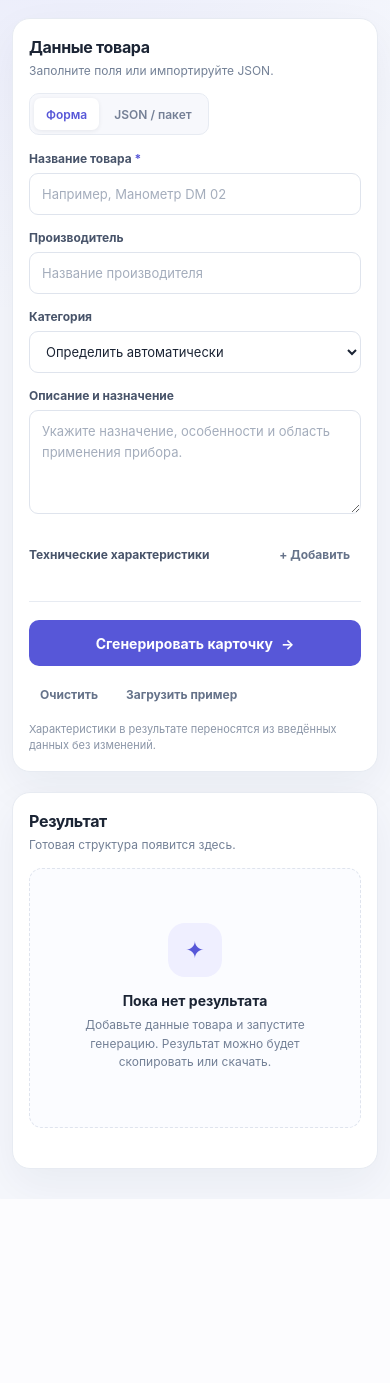
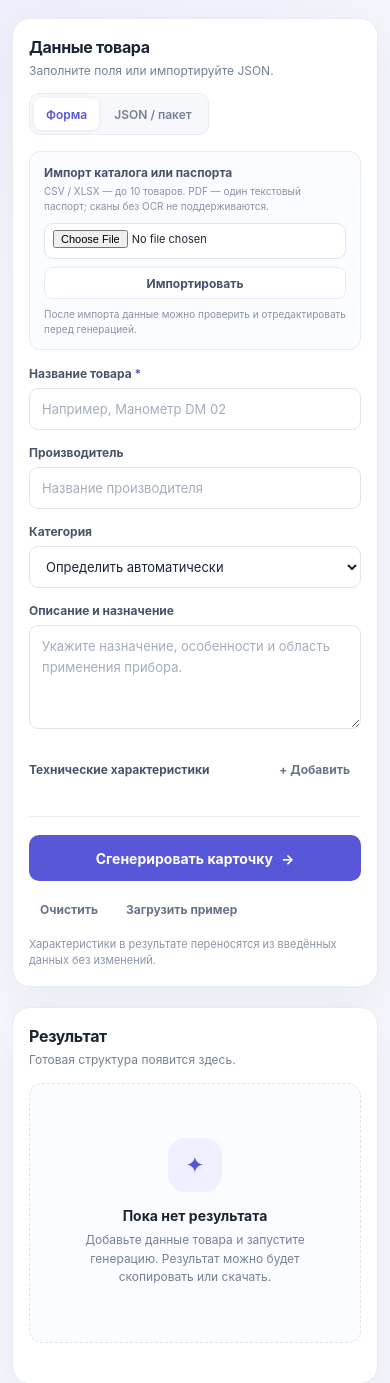
Before and after one commit to S1nuso1d/test, a FastAPI app: page / in a window 390 px wide. Shown: the part 130-1513 px from the top of the page. Before the commit the page ends 1319 px from the top, so only its background shows below. Run offline with FastAPI, Linux system fonts and the light colour scheme; some libraries are stand-ins or nearby versions.

Commit message:
feat: add catalogue and PDF import controls to UI

```diff
--- a/app/templates/index.html
+++ b/app/templates/index.html
@@ -162,6 +162,16 @@
     }
     .form-actions .left { display: flex; align-items: center; gap: 6px; flex-wrap: wrap; }
     .helper { margin: 12px 0 0; color: #8a95a7; font-size: 11px; line-height: 1.45; }
+.import-panel {
+      margin: 0 23px 18px; padding: 13px 14px; border: 1px solid var(--line);
+      border-radius: 11px; background: #fbfcff;
+    }
+    .import-copy { display: grid; gap: 4px; margin-bottom: 10px; }
+    .import-copy strong { font-size: 12px; color: #46536a; }
+    .import-copy span, .import-status { color: #8792a4; font-size: 10px; line-height: 1.45; }
+    .import-controls { display: grid; grid-template-columns: minmax(0,1fr) auto; gap: 8px; align-items: center; }
+    .import-controls .control { min-width: 0; min-height: 36px; padding: 6px 8px; font-size: 11px; }
+    .import-status { margin: 8px 0 0; }
     .json-mode textarea { min-height: 375px; font: 12px/1.55 "Cascadia Code", Consolas, monospace; }
     .json-hint {
       margin: 0 0 13px; padding: 10px 12px; border-radius: 9px;
@@ -298,6 +308,8 @@
       .panel-head { padding: 18px 16px 14px; }
       .panel-body, .result-body { padding: 0 16px 17px; }
       .tabs { margin: 0 16px 16px; }
+      .import-panel { margin: 0 16px 16px; }
+      .import-controls { grid-template-columns: 1fr; }
       .field-grid, .two-col { grid-template-columns: 1fr; }
       .field.full { grid-column: auto; }
       .spec-row { grid-template-columns: 1fr 1fr 30px; gap: 5px; }
@@ -364,6 +376,18 @@
         <div class="tabs" role="tablist" aria-label="Способ ввода">
           <button class="tab active" id="form-tab" type="button" role="tab" aria-selected="true" data-mode="form">Форма</button>
           <button class="tab" id="json-tab" type="button" role="tab" aria-selected="false" data-mode="json">JSON / пакет</button>
+        </div>
+
+        <div class="import-panel">
+          <div class="import-copy">
+            <strong>Импорт каталога или паспорта</strong>
+            <span>CSV / XLSX — до 10 товаров. PDF — один текстовый паспорт; сканы без OCR не поддерживаются.</span>
+          </div>
+          <div class="import-controls">
+            <input class="control" id="import-file" type="file" accept=".csv,.xlsx,.pdf">
+            <button class="button secondary small" id="import-button" type="button">Импортировать</button>
+          </div>
+          <p class="import-status" id="import-status" role="status">После импорта данные можно проверить и отредактировать перед генерацией.</p>
         </div>
 
         <div class="panel-body mode-panel" id="form-mode">
@@ -516,6 +540,76 @@ function loadExample() {
   addSpecRow("присоединение", "G1/2");
   addSpecRow("диаметр корпуса", "100 мм");
   $("payload-json").value = initialJson;
+}
+
+function fillFormFromProduct(product) {
+  clearForm();
+  $("product-name").value = product.name || "";
+  $("manufacturer").value = product.manufacturer || "";
+  $("category").value = product.category || "";
+  $("description").value = product.description || "";
+  for (const [key, value] of Object.entries(product.specs || {})) {
+    addSpecRow(key, value === null || value === undefined ? "" : String(value));
+  }
+}
+
+async function importSelectedFile() {
+  const file = $("import-file").files[0];
+  const button = $("import-button");
+  const status = $("import-status");
+  if (!file) {
+    showToast("Сначала выберите CSV, XLSX или PDF-файл.");
+    return;
+  }
+
+  const extension = file.name.split(".").pop().toLowerCase();
+  const isPdf = extension === "pdf";
+  if (!isPdf && !["csv", "xlsx"].includes(extension)) {
+    showToast("Поддерживаются только CSV, XLSX и PDF.");
+    return;
+  }
+
+  button.disabled = true;
+  const previousLabel = button.textContent;
+  button.textContent = "Импорт…";
+  status.textContent = "Читаем файл и проверяем извлечённые данные…";
+  try {
+    const formData = new FormData();
+    formData.append("file", file);
+    const response = await fetch(isPdf ? "/api/import/passport" : "/api/import/catalog", {
+      method: "POST",
+      body: formData
+    });
+    const data = await response.json();
+    if (!response.ok) {
+      const detail = typeof data.detail === "string" ? data.detail : JSON.stringify(data.detail || data);
+      throw new Error(detail || "Не удалось импортировать файл.");
+    }
+
+    if (isPdf) {
+      fillFormFromProduct(data.product);
+      setMode("form");
+      status.textContent = "Извлечён текст из " + data.page_count + " стр. "
+        + "Проверьте название и характеристики. " + (data.warnings || []).join(" ");
+      showToast("Паспорт обработан. Проверьте извлечённые поля.");
+    } else {
+      $("payload-json").value = JSON.stringify(data.products || [], null, 2);
+      setMode("json");
+      const errors = (data.errors || []).length
+        ? " Пропущено строк с ошибками: " + data.errors.length + "."
+        : "";
+      status.textContent = "Импортировано товаров: " + data.imported_count + ". "
+        + (data.warnings || []).join(" ") + errors;
+      showToast("Каталог импортирован. Проверьте JSON перед пакетной генерацией.");
+    }
+  } catch (error) {
+    status.textContent = error.message || "Не удалось импортировать файл.";
+    showToast(status.textContent);
+  } finally {
+    button.disabled = false;
+    button.textContent = previousLabel;
+    $("import-file").value = "";
+  }
 }
 
 function setMode(mode) {
@@ -1226,6 +1320,7 @@ $("reset-json").addEventListener("click", () => {
   $("payload-json").value = initialJson;
   showToast("Пример JSON восстановлен");
 });
+$("import-button").addEventListener("click", importSelectedFile);
 $("generate").addEventListener("click", () => runGeneration(false));
 $("generate-json").addEventListener("click", () => runGeneration(true));
 $("check-connection").addEventListener("click", checkConnection);
```
